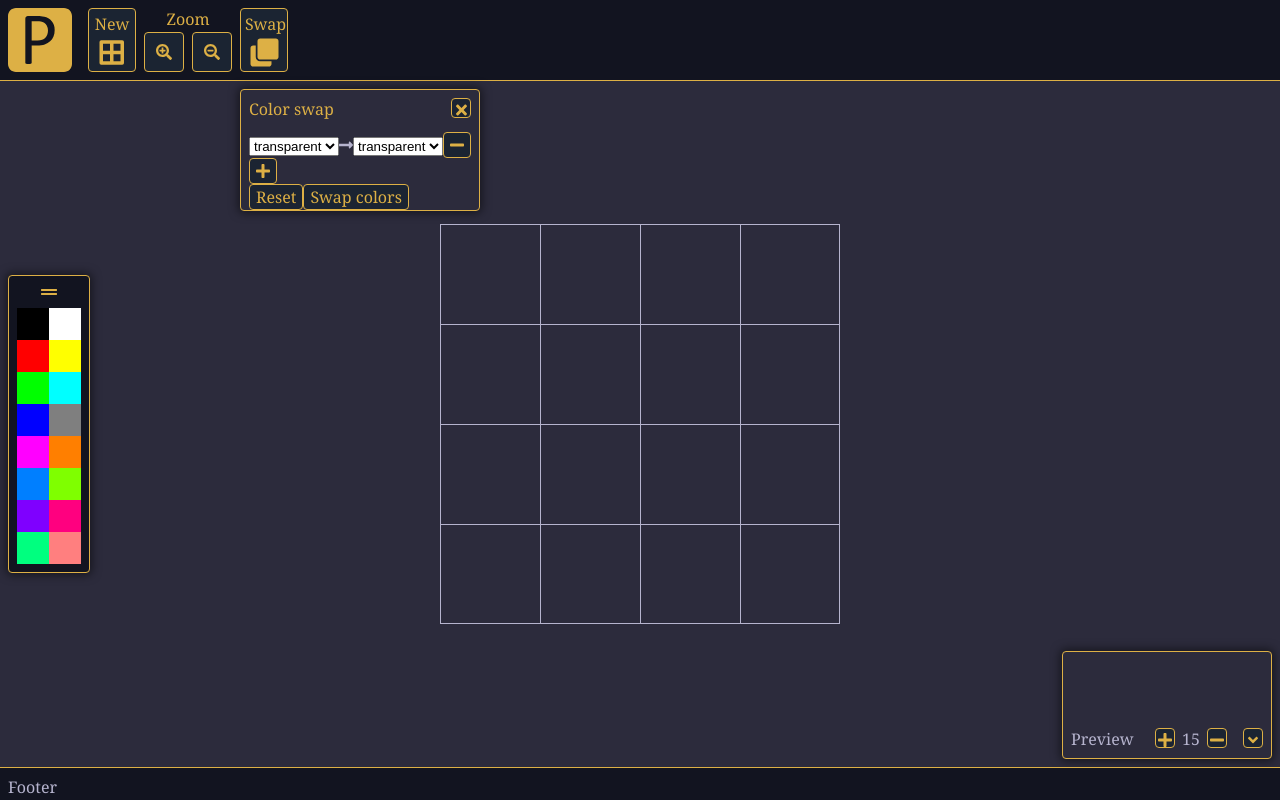
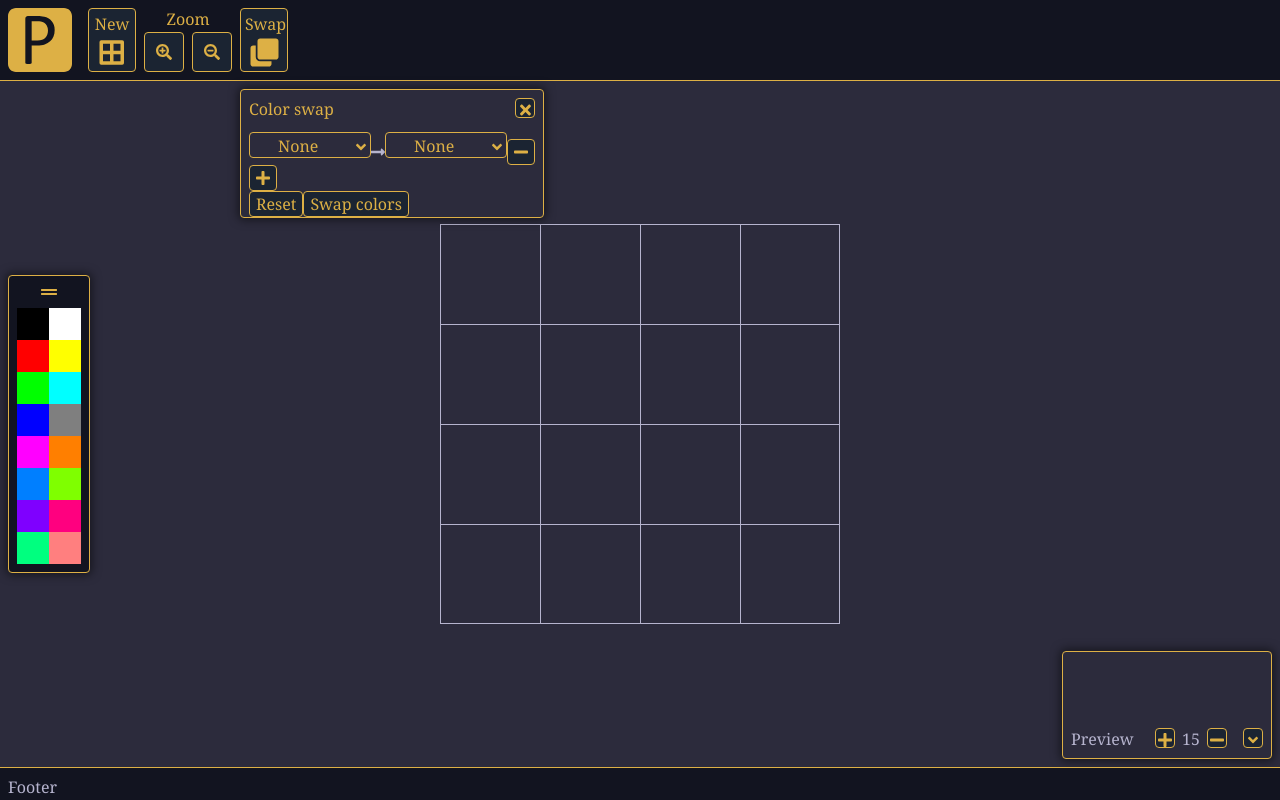
Before and after one commit to ropedy/picture-element-editor, a React (Vite) app: page / in a window 1280 px wide. Both pictures are taken after a click on the button "Swap". Built offline with nearby package versions, Linux system fonts and the light colour scheme.

Commit message:
Added proper dropdown for color swap select boxes

```diff
--- /dev/null
+++ b/src/components/ColorDropdown.js
@@ -0,0 +1,52 @@
+import React, { useState, useEffect, useRef } from 'react';
+
+import { FontAwesomeIcon } from '@fortawesome/react-fontawesome';
+import { faAngleDown, faAngleUp } from '@fortawesome/free-solid-svg-icons';
+
+import '../styles/ColorDropdown.scss';
+
+const ColorDropdown = ({ colors, selected, onChange }) => {
+  const [ expanded, setExpanded ] = useState(false);
+  const elementRef = useRef();
+
+  useEffect(() => {
+    document.addEventListener('click', closeMenu);
+
+    return () => {
+      document.removeEventListener('click', closeMenu);
+    };
+  }, []);
+
+  const closeMenu = evt => {
+    if (!elementRef.current.contains(evt.target)) {
+      setExpanded(false);
+    }
+  };
+
+  const valueChange = color => {
+    onChange(color);
+    setExpanded(false);
+  };
+
+  return <div className='color-dropdown' ref={elementRef}>
+    <div className='color-dropdown-main' onClick={() => setExpanded(!expanded)}>
+      <div className={`selected-color-indicator${!selected ? ' hidden' : ''}`} style={{ backgroundColor: selected }} />
+      <span className='selected-color-text'>{selected || 'None'}</span>
+      <span className='selected-color-icon'>
+        <FontAwesomeIcon className='icon' icon={expanded ? faAngleUp : faAngleDown} />
+      </span>
+    </div>
+    {expanded ? <div className='color-dropdown-list'>
+      {colors.map(c => {
+        return <div key={c} className='color-dropdown-list-row-wrapper' onClick={() => valueChange(c)}>
+          <div className='color-dropdown-list-row'>
+            <div className={`row-color-indicator${!c ? ' hidden' : ''}`} style={{ backgroundColor: c }} />
+            <span className='row-color-text'>{c || 'None'}</span>
+          </div>
+        </div>;
+      })}
+    </div> : null}
+  </div>;
+};
+
+export default ColorDropdown;
--- a/src/components/ColorSwap.js
+++ b/src/components/ColorSwap.js
@@ -3,6 +3,8 @@ import { useSelector, useDispatch } from 'react-redux';
 
 import { FontAwesomeIcon } from '@fortawesome/react-fontawesome';
 import { faLongArrowAltRight, faPlus, faMinus } from '@fortawesome/free-solid-svg-icons';
+
+import ColorDropdown from './ColorDropdown';
 
 import { swapColors } from '../reducers/canvasReducer';
 import { setColorSwapRows, hideBox } from '../reducers/actionBoxReducer';
@@ -12,24 +14,10 @@ import { getId } from '../utils/utils';
 import '../styles/ColorSwap';
 
 const ColorSwapRow = ({ row, colors, rowChanged, deleteRow }) => {
-  const onRowChange = (evt, key) => {
-    const value = evt.target.value === 'transparent' ? null : evt.target.value;
-
-    rowChanged(row.id, key, value);
-  };
-
   return <div className='color-swap-row'>
-    <select value={row.from || 'transparent'} onChange={evt => onRowChange(evt, 'from')}>
-      {colors.map(c => {
-        return <option key={c} value={c}>{c || 'transparent'}</option>;
-      })}
-    </select>
-    <span><FontAwesomeIcon className='icon' icon={faLongArrowAltRight} /></span>
-    <select value={row.to || 'transparent'} onChange={evt => onRowChange(evt, 'to')}>
-      {colors.map(c => {
-        return <option key={c} value={c}>{c || 'transparent'}</option>;
-      })}
-    </select>
+    <ColorDropdown colors={colors} selected={row.from} onChange={color => rowChanged(row.id, 'from', color)} />
+    <span className='color-swap-arrow'><FontAwesomeIcon className='icon' icon={faLongArrowAltRight} /></span>
+    <ColorDropdown colors={colors} selected={row.to} onChange={color => rowChanged(row.id, 'to', color)} />
     <button className='row-count-button' onClick={() => deleteRow(row.id)}>
       <FontAwesomeIcon className='icon' icon={faMinus} />
     </button>
--- /dev/null
+++ b/src/styles/ColorDropdown.scss
@@ -0,0 +1,111 @@
+@import './variables.scss';
+
+.color-dropdown {
+  position: relative;
+  display: inline-block;
+  color: $yellow;
+
+  .color-dropdown-main {
+    user-select: none;
+    width: 7em;
+    padding: .25em;
+    background-color: $light;
+
+    border: 1px solid $yellow;
+    border-radius: .25em;
+    display: inline-block;
+    cursor: pointer;
+
+    .selected-color-indicator {
+      float: left;
+
+      width: calc(1em - 2px);
+      height: calc(1em - 2px);
+
+      border: 1px solid $yellow;
+      border-radius: .25em;
+
+      &.hidden {
+        visibility: hidden;
+      }
+    }
+
+    .selected-color-text {
+      height: 1em;
+      float: left;
+      margin-left: .5em;
+      transform: translateY(-2px);
+    }
+
+    .selected-color-icon {
+      height: 1em;
+      float: right;
+      transform: translateY(-1px);
+    }
+
+    &:hover {
+      color: $lighter;
+      background-color: $light;
+      border-color: $lighter;
+
+      .selected-color-indicator {
+        border-color: $lighter;
+      }
+    }
+
+    &:active {
+      border-color: white;
+    }
+  }
+
+  .color-dropdown-list {
+    padding: .25em 0;
+    background-color: $light;
+
+    border: 1px solid $yellow;
+    border-radius: .25em;
+
+    position: absolute;
+    top: 1.75em;
+    z-index: 3;
+    box-shadow: 0 0 10px 2px rgba(black, .5);
+
+    .color-dropdown-list-row-wrapper {
+      display: block;
+      height: 1em;
+      cursor: pointer;
+
+      padding: .25em .5em;
+
+      &:hover {
+        background-color: $lighter;
+        color: $dark;
+
+        .row-color-indicator {
+          border-color: $lighter;
+        }
+      }
+
+      .row-color-indicator {
+        float: left;
+
+        width: calc(1em - 2px);
+        height: calc(1em - 2px);
+
+        border: 1px solid $yellow;
+        border-radius: .25em;
+
+        &.hidden {
+          visibility: hidden;
+        }
+      }
+
+      .row-color-text {
+        height: 1em;
+        float: left;
+        margin-left: .5em;
+        transform: translateY(-2px);
+      }
+    }
+  }
+}
--- a/src/styles/ColorSwap.scss
+++ b/src/styles/ColorSwap.scss
@@ -1,12 +1,18 @@
 @import './variables.scss';
 
 #color-swap {
-  width: 15em;
+  width: 20em;
   padding-bottom: .5em;
 
   .color-swap-row {
     height: 1.5em;
     margin-bottom: .5em;
+
+    .color-swap-arrow {
+      display: inline-block;
+      transform: translateY(-6px);
+      padding: .5em;
+    }
   }
 
   .empty-row {
```
